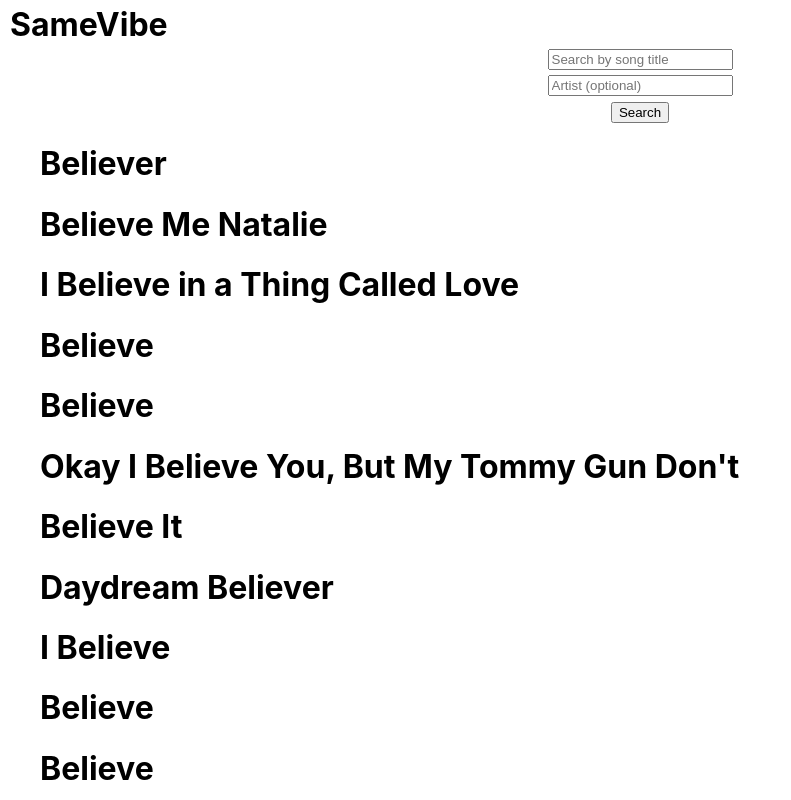
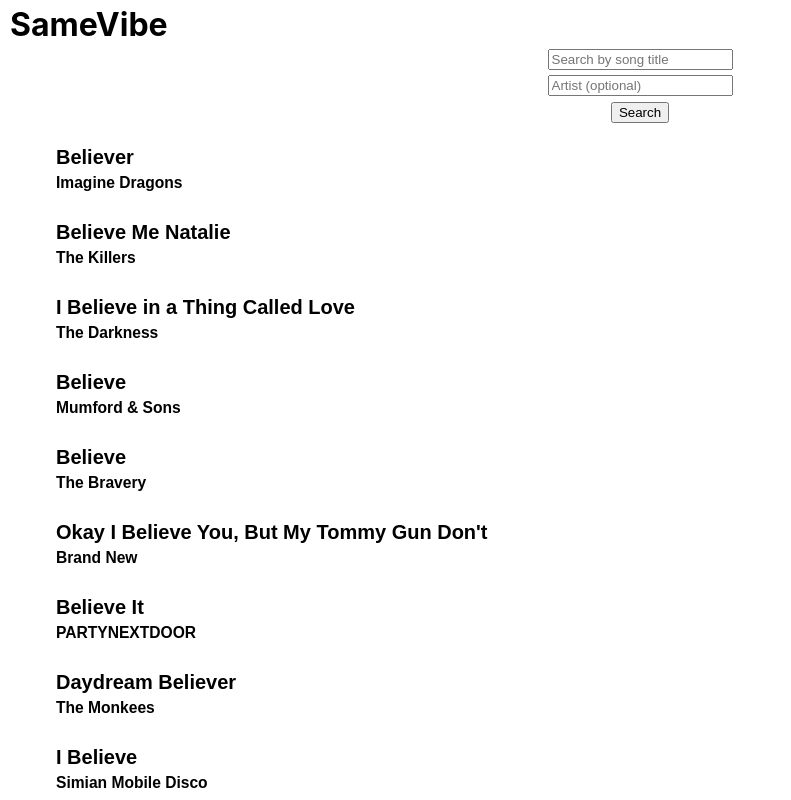
Before and after one commit to RodrigoJPT/same-vibe, a React (Create React App) app: page /home in a window 1280 px wide. Both pictures are taken after typing "Sample", "Sample" into the empty fields and a click on the button "Search". Shown: the top 800 px of the page, without its empty margins (0-791 px from the left). Built offline with nearby package versions, Linux system fonts and the light colour scheme.

Commit message:
results update userSong in state when clicked

```diff
--- a/src/Components/App/App.js
+++ b/src/Components/App/App.js
@@ -6,15 +6,16 @@
 
 function App() {
 	const [similarSongs, setSimilarSongs] = useState([]);
+	const [userSong, setUserSong] = useState('');
 
-	useEffect(() => {
-		if (!similarSongs.length) {
-			const url = '/test-data.json';
-			fetch(url)
-				.then((res) => res.json())
-				.then((resJson) => setSimilarSongs(resJson.similartracks));
-		}
-	}, []);
+	async function getSimilarSongs(songInfo) {
+		console.log(songInfo);
+		const url = '/test-data.json';
+		setUserSong(songInfo);
+		/* 		await fetch(url)
+			.then((res) => res.json())
+			.then((resJson) => setSimilarSongs(resJson.similartracks)); */
+	}
 
 	return (
 		<>
@@ -22,7 +23,8 @@
 				<h1>SameVibe</h1>
 			</header>
 			<main>
-				<AppContext.Provider value={{ similarSongs, setSimilarSongs }}>
+				<AppContext.Provider
+					value={{ similarSongs, setSimilarSongs, getSimilarSongs }}>
 					<Route path='/' exact render={() => <Redirect to='/home' />} />
 					<Route path='/home'>
 						<Search />
--- a/src/Components/Result/Result.css
+++ b/src/Components/Result/Result.css
@@ -0,0 +1,32 @@
+.result {
+	margin: 17px 5px;
+	text-decoration: none;
+	color: black;
+	display: block;
+	background-color: transparent;
+	background: transparent;
+	border: none;
+	text-align: left;
+}
+
+.result:focus {
+	outline: none;
+	box-shadow: none;
+	border: none;
+}
+
+.result:hover {
+	background: lightgray;
+}
+
+.result:active {
+	background: gray;
+}
+
+.result h2 {
+	margin: 5px;
+}
+
+.result h3 {
+	margin: 5px;
+}
--- a/src/Components/Result/Result.js
+++ b/src/Components/Result/Result.js
@@ -1,7 +1,19 @@
-import React from 'react';
+import React, { useContext } from 'react';
+import { Link } from 'react-router-dom';
+import './Result.css';
+import { AppContext } from '../App/AppContext';
 
 const Result = ({ result }) => {
-	return <h1>{result.name}</h1>;
+	const { getSimilarSongs } = useContext(AppContext);
+	const handleClick = (e) => {
+		getSimilarSongs(result);
+	};
+	return (
+		<button className='result' onClick={handleClick}>
+			<h2>{result.name}</h2>
+			<h3>{result.artist}</h3>
+		</button>
+	);
 };
 
 export default Result;
--- a/src/Components/ResultList/ResultList.js
+++ b/src/Components/ResultList/ResultList.js
@@ -2,15 +2,14 @@
 import Result from '../Result/Result';
 
 const ResultList = ({ results }) => {
-	console.log(results);
 	if (!results.length) {
 		return <h1>Enter search term above</h1>;
 	}
 	return (
 		<>
 			<ul>
-				{results.map((result) => (
-					<Result result={result} />
+				{results.map((result, index) => (
+					<Result result={result} key={index} />
 				))}
 			</ul>
 		</>
```
Also changed, not shown: src/Components/SameVibe/SameVibe.css (added), src/Components/SameVibe/SameVibe.js (added).
